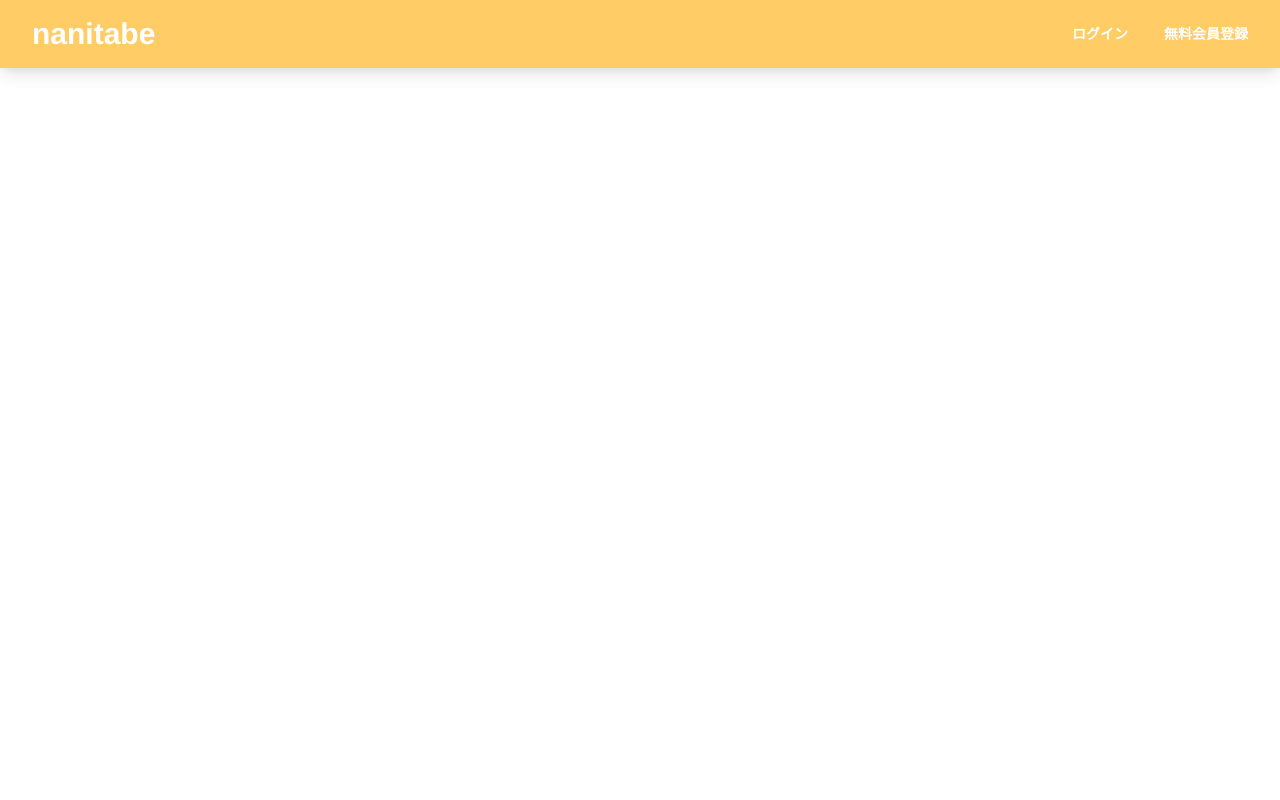
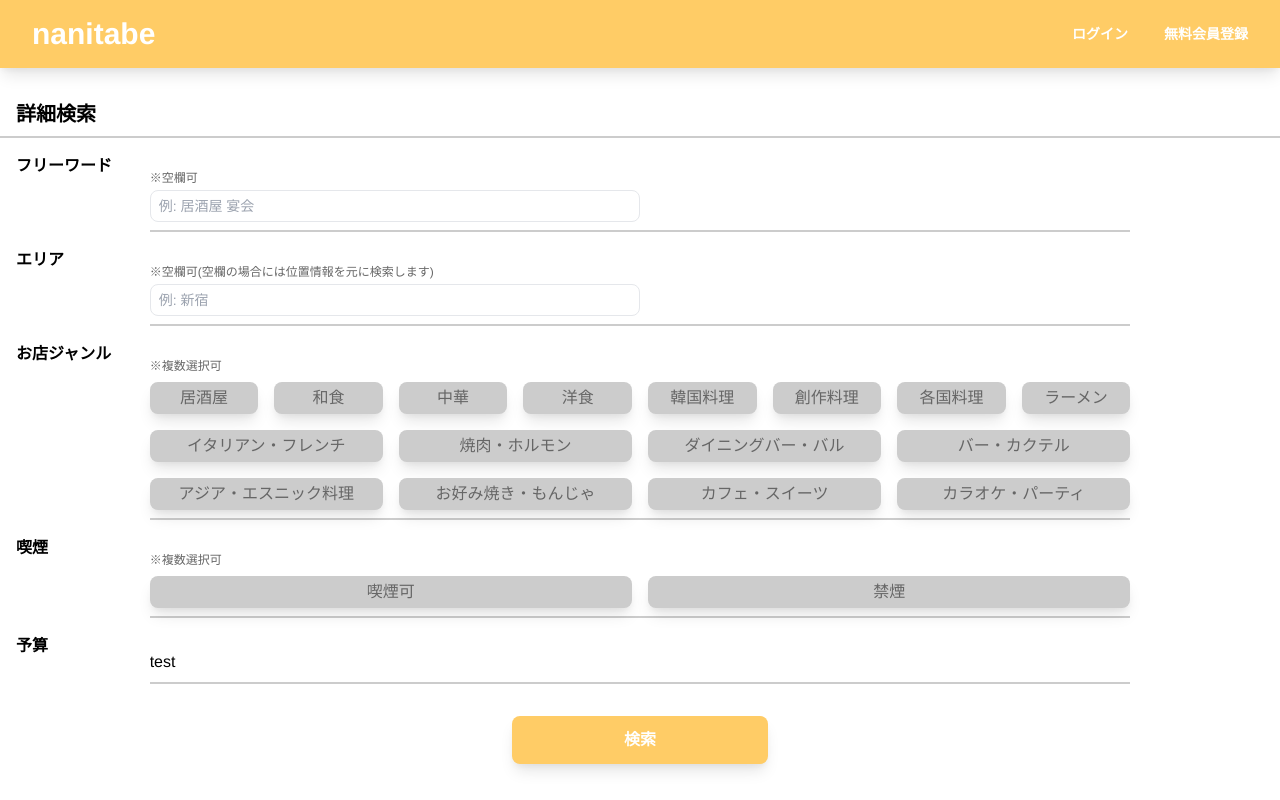
Before and after one commit to suzuki1108/nanitabe-front, a Vue app: page /detail_search in a window 1280 px wide. Built offline with nearby package versions, Linux system fonts and the light colour scheme; what @meforma/vue-toaster would draw is missing.

Commit message:
詳細検索画面の実装

```diff
--- /dev/null
+++ b/src/components/CheckBoxComponent.vue
@@ -0,0 +1,60 @@
+<template>
+  <label :class="getColSpan">
+    <input
+      type="checkbox"
+      class="hidden"
+      :value="checkBoxObject.value"
+      :name="checkBoxObject.name"
+    />
+    <span
+      class="block w-full pt-1 pb-1 text-center bg-lightgray shadow-lg text-darkgray rounded-lg shadow-lg hover:opacity-80"
+    >
+      {{ checkBoxObject.title }}
+    </span>
+  </label>
+</template>
+
+<script lang="ts">
+import { computed, defineComponent, PropType } from "vue";
+
+export interface CheckBoxObject {
+  title: string;
+  name: string;
+  size: "s" | "m" | "l";
+  value: string;
+}
+
+export default defineComponent({
+  name: "CheckBoxComponent",
+  props: {
+    checkBoxObject: {
+      type: [Object] as PropType<CheckBoxObject>,
+      required: true,
+    },
+  },
+  setup(props) {
+    const getColSpan = computed((): string => {
+      switch (props.checkBoxObject.size) {
+        case "s":
+          return "col-span-8 md:col-span-2 lg:col-span-1";
+        case "m":
+          return "col-span-8 lg:col-span-4 xl:col-span-2";
+        case "l":
+          return "col-span-8 md:col-span-4";
+        default:
+          return "";
+      }
+    });
+
+    return {
+      getColSpan,
+    };
+  },
+});
+</script>
+
+<style scoped>
+label input:checked + span {
+  background: #ffeecc;
+}
+</style>
--- /dev/null
+++ b/src/components/DetailSearchContent.vue
@@ -0,0 +1,30 @@
+<template>
+  <div
+    class="container mx-auto flex flex-col md:flex-row items-center md:items-start"
+  >
+    <h2 class="m-4 font-bold md:w-32">{{ title }}</h2>
+    <div class="w-10/12 md:mt-8">
+      <slot></slot>
+      <divider />
+    </div>
+    <p class="md:m-4 font-bold md:w-32"></p>
+  </div>
+</template>
+
+<script lang="ts">
+import { defineComponent } from "vue";
+import Divider from "@/components/Divider.vue";
+
+export default defineComponent({
+  name: "DetailSearchContent",
+  components: {
+    Divider,
+  },
+  props: {
+    title: {
+      type: String,
+      required: true,
+    },
+  },
+});
+</script>
--- a/src/views/DetailSearch.vue
+++ b/src/views/DetailSearch.vue
@@ -1,15 +1,202 @@
 <template>
   <header-component :is_bg_clear="false" />
+  <base-layout>
+    <page-header>詳細検索</page-header>
+
+    <detail-search-content title="フリーワード">
+      <p class="text-darkgray text-xs">※空欄可</p>
+      <input
+        type="text"
+        placeholder="例: 居酒屋 宴会"
+        class="outline-none border mt-1 pl-2 w-full lg:w-full xl:w-6/12 h-8 rounded-lg text-darkgray text-sm"
+      />
+    </detail-search-content>
+
+    <detail-search-content title="エリア">
+      <p class="text-darkgray text-xs">
+        ※空欄可(空欄の場合には位置情報を元に検索します)
+      </p>
+      <input
+        type="text"
+        placeholder="例: 新宿"
+        class="outline-none border mt-1 pl-2 w-full lg:w-full xl:w-6/12 h-8 rounded-lg text-darkgray text-sm"
+      />
+    </detail-search-content>
+
+    <detail-search-content title="お店ジャンル">
+      <p class="text-darkgray text-xs mb-2">※複数選択可</p>
+      <div class="grid grid-cols-8 gap-4">
+        <check-box-component
+          v-for="item in storeGenre"
+          :key="item.value"
+          :checkBoxObject="item"
+        />
+      </div>
+    </detail-search-content>
+
+    <detail-search-content title="喫煙">
+      <p class="text-darkgray text-xs mb-2">※複数選択可</p>
+      <div class="grid grid-cols-8 gap-4">
+        <check-box-component
+          v-for="item in tobacco"
+          :key="item.value"
+          :checkBoxObject="item"
+        />
+      </div>
+    </detail-search-content>
+
+    <detail-search-content title="予算">
+      <p>test</p>
+    </detail-search-content>
+
+    <div class="container mx-auto flex flex-col items-center">
+      <button
+        class="m-4 md:m-8 w-5/6 md:w-64 h-12 font-bold text-white rounded-lg shadow-lg bg-primary hover:opacity-80"
+      >
+        検索
+      </button>
+    </div>
+  </base-layout>
 </template>
 
 <script lang="ts">
 import { defineComponent } from "vue";
 import HeaderComponent from "@/components/HeaderComponent.vue";
+import PageHeader from "@/components/PageHeader.vue";
+import BaseLayout from "@/components/BaseLayout.vue";
+import DetailSearchContent from "@/components/DetailSearchContent.vue";
+import CheckBoxComponent, {
+  CheckBoxObject,
+} from "@/components/CheckBoxComponent.vue";
 
 export default defineComponent({
   name: "DetailSearch",
   components: {
     HeaderComponent,
+    PageHeader,
+    BaseLayout,
+    DetailSearchContent,
+    CheckBoxComponent,
+  },
+  setup() {
+    const storeGenre: CheckBoxObject[] = [
+      {
+        title: "居酒屋",
+        name: "genre",
+        size: "s",
+        value: "居酒屋",
+      },
+      {
+        title: "和食",
+        name: "genre",
+        size: "s",
+        value: "和食",
+      },
+      {
+        title: "中華",
+        name: "genre",
+        size: "s",
+        value: "中華",
+      },
+      {
+        title: "洋食",
+        name: "genre",
+        size: "s",
+        value: "洋食",
+      },
+      {
+        title: "韓国料理",
+        name: "genre",
+        size: "s",
+        value: "韓国料理",
+      },
+      {
+        title: "創作料理",
+        name: "genre",
+        size: "s",
+        value: "創作料理",
+      },
+      {
+        title: "各国料理",
+        name: "genre",
+        size: "s",
+        value: "各国料理",
+      },
+      {
+        title: "ラーメン",
+        name: "genre",
+        size: "s",
+        value: "ラーメン",
+      },
+      {
+        title: "イタリアン・フレンチ",
+        name: "genre",
+        size: "m",
+        value: "イタリアン・フレンチ",
+      },
+      {
+        title: "焼肉・ホルモン",
+        name: "genre",
+        size: "m",
+        value: "焼肉・ホルモン",
+      },
+      {
+        title: "ダイニングバー・バル",
+        name: "genre",
+        size: "m",
+        value: "ダイニングバー・バル",
+      },
+      {
+        title: "バー・カクテル",
+        name: "genre",
+        size: "m",
+        value: "バー・カクテル",
+      },
+      {
+        title: "アジア・エスニック料理",
+        name: "genre",
+        size: "m",
+        value: "アジア・エスニック料理",
+      },
+      {
+        title: "お好み焼き・もんじゃ",
+        name: "genre",
+        size: "m",
+        value: "お好み焼き・もんじゃ",
+      },
+      {
+        title: "カフェ・スイーツ",
+        name: "genre",
+        size: "m",
+        value: "カフェ・スイーツ",
+      },
+      {
+        title: "カラオケ・パーティ",
+        name: "genre",
+        size: "m",
+        value: "カラオケ・パーティ",
+      },
+    ];
+
+    const tobacco: CheckBoxObject[] = [
+      {
+        title: "喫煙可",
+        name: "tobacco",
+        size: "l",
+        value: "喫煙可",
+      },
+      {
+        title: "禁煙",
+        name: "tobacco",
+        size: "l",
+        value: "禁煙",
+      },
+    ];
+
+    return {
+      storeGenre,
+      tobacco,
+    };
   },
 });
 </script>
```
